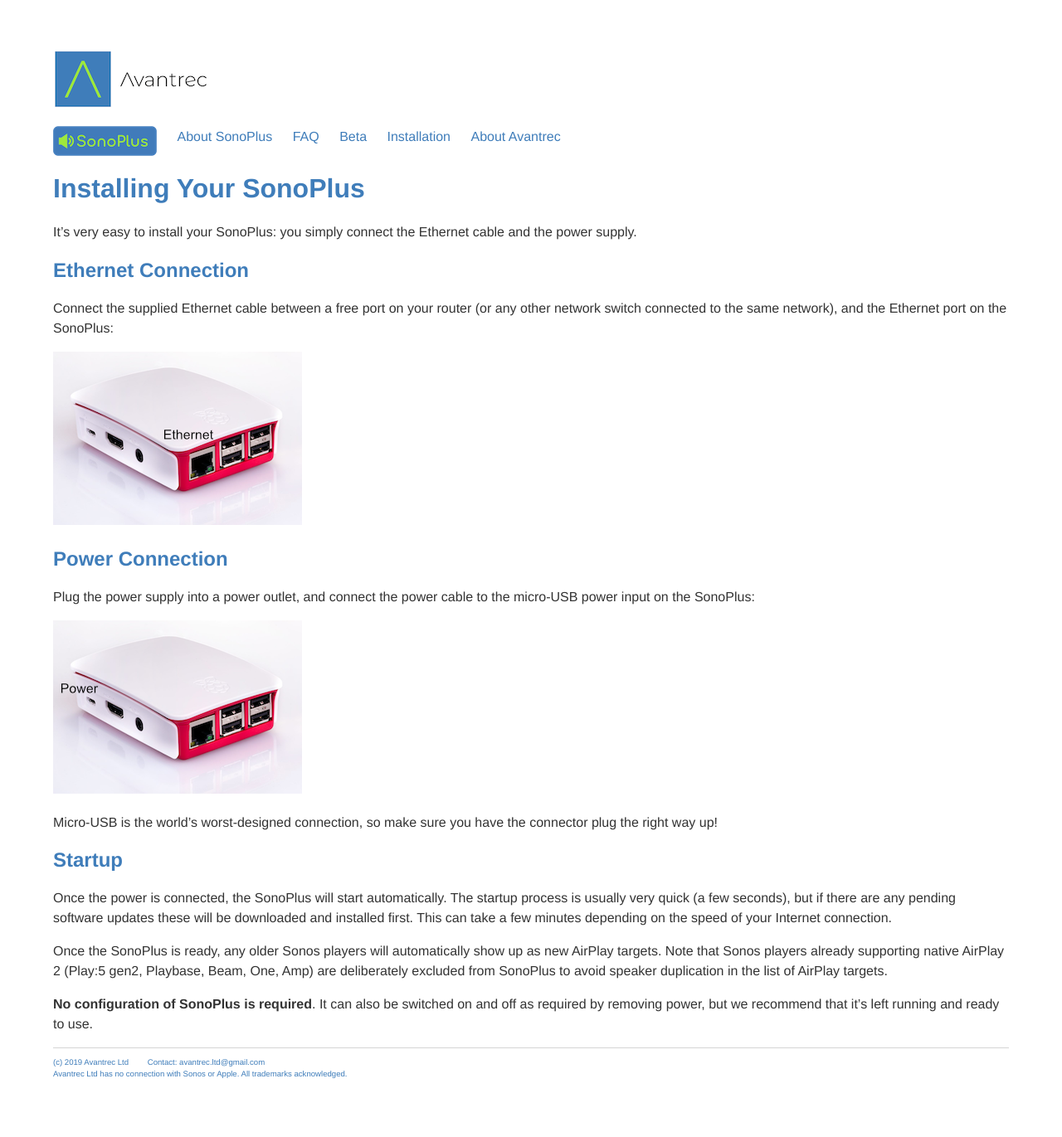
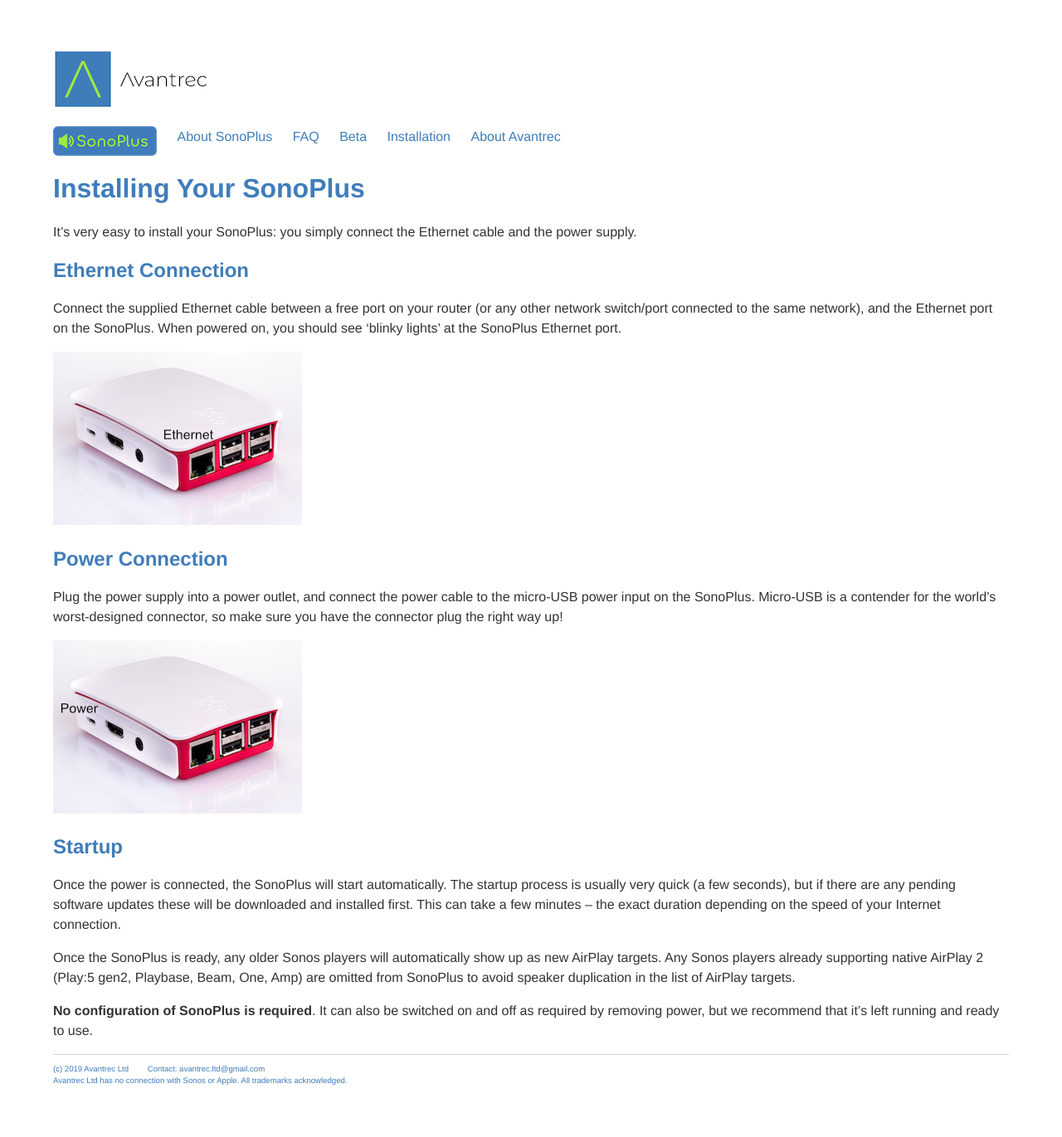
Before and after one commit to avantrec/avantrec.github.io, a Jekyll site: the page built from sonoplus/installation.md, in a window 1280 px wide. Shown: the whole page at 83% size. Built offline with Jekyll 4.4.1, drawn with Linux system fonts in a browser that asks for light colours.

Commit message:
Minor improvements

```diff
--- a/sonoplus/installation.md
+++ b/sonoplus/installation.md
@@ -9,22 +9,20 @@
 
 ## Ethernet Connection
 
-Connect the supplied Ethernet cable between a free port on your router (or any other network switch connected to the same network), and the Ethernet port on the SonoPlus:
+Connect the supplied Ethernet cable between a free port on your router (or any other network switch/port connected to the same network), and the Ethernet port on the SonoPlus. When powered on, you should see 'blinky lights' at the SonoPlus Ethernet port.
 
 ![SonoPlus Ethernet](/images/raspberrypi-in-case-02_300px_Ethernet.png)
 
 ## Power Connection
 
-Plug the power supply into a power outlet, and connect the power cable to the micro-USB power input on the SonoPlus:
+Plug the power supply into a power outlet, and connect the power cable to the micro-USB power input on the SonoPlus. Micro-USB is a contender for the world's worst-designed connector, so make sure you have the connector plug the right way up!
 
 ![SonoPlus Power](/images/raspberrypi-in-case-02_300px_Power.png)
 
-Micro-USB is the world's worst-designed connection, so make sure you have the connector plug the right way up!
-
 ## Startup
 
-Once the power is connected, the SonoPlus will start automatically. The startup process is usually very quick (a few seconds), but if there are any pending software updates these will be downloaded and installed first. This can take a few minutes depending on the speed of your Internet connection.
+Once the power is connected, the SonoPlus will start automatically. The startup process is usually very quick (a few seconds), but if there are any pending software updates these will be downloaded and installed first. This can take a few minutes -- the exact duration depending on the speed of your Internet connection.
 
-Once the SonoPlus is ready, any older Sonos players will automatically show up as new AirPlay targets. Note that Sonos players already supporting native AirPlay 2 (Play:5 gen2, Playbase, Beam, One, Amp) are deliberately excluded from SonoPlus to avoid speaker duplication in the list of AirPlay targets.
+Once the SonoPlus is ready, any older Sonos players will automatically show up as new AirPlay targets. Any Sonos players already supporting native AirPlay 2 (Play:5 gen2, Playbase, Beam, One, Amp) are omitted from SonoPlus to avoid speaker duplication in the list of AirPlay targets.
 
 **No configuration of SonoPlus is required**. It can also be switched on and off as required by removing power, but we recommend that it's left running and ready to use.
```
Also changed, not shown: sonoplus/faq.md (+1 -1 lines).
